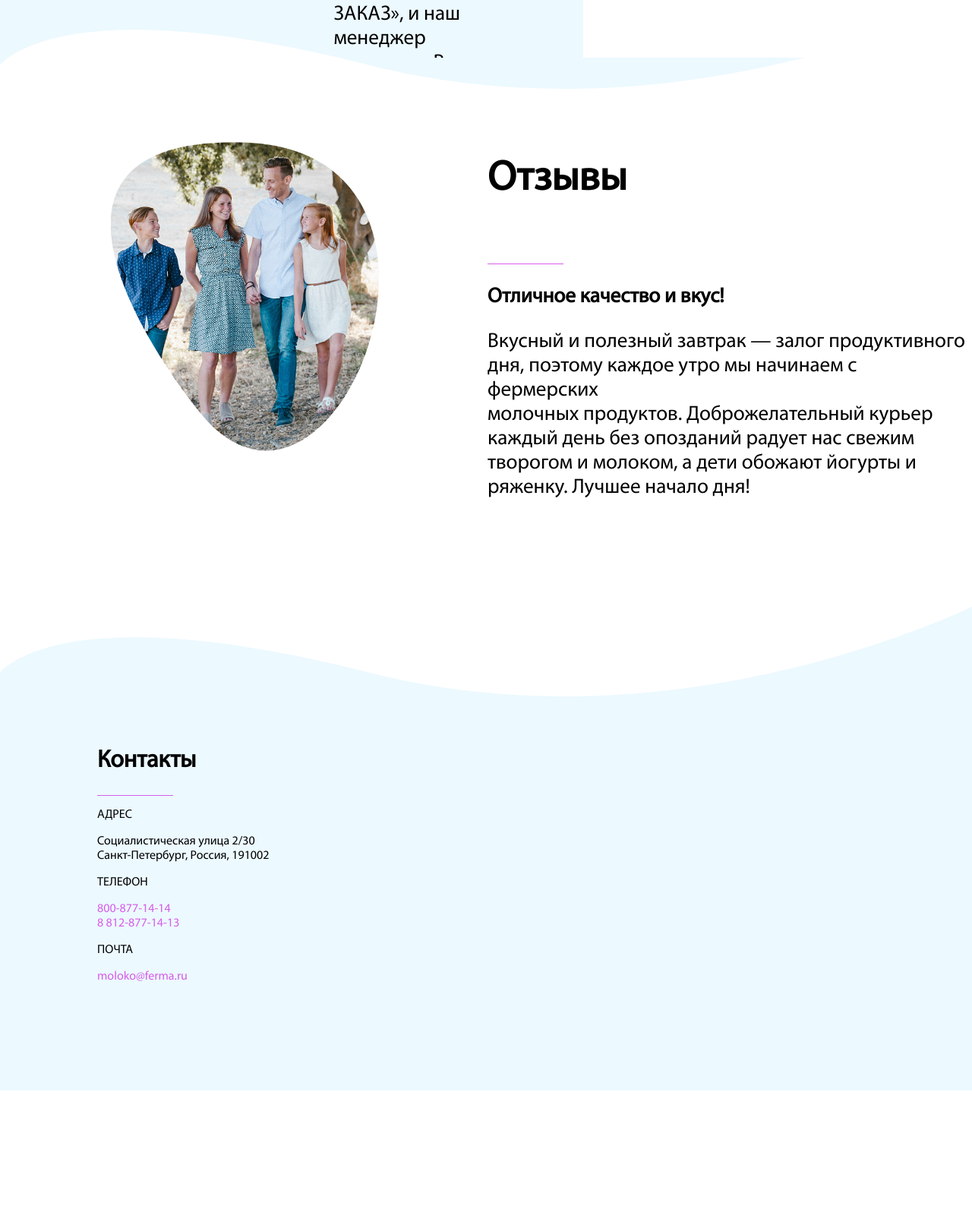
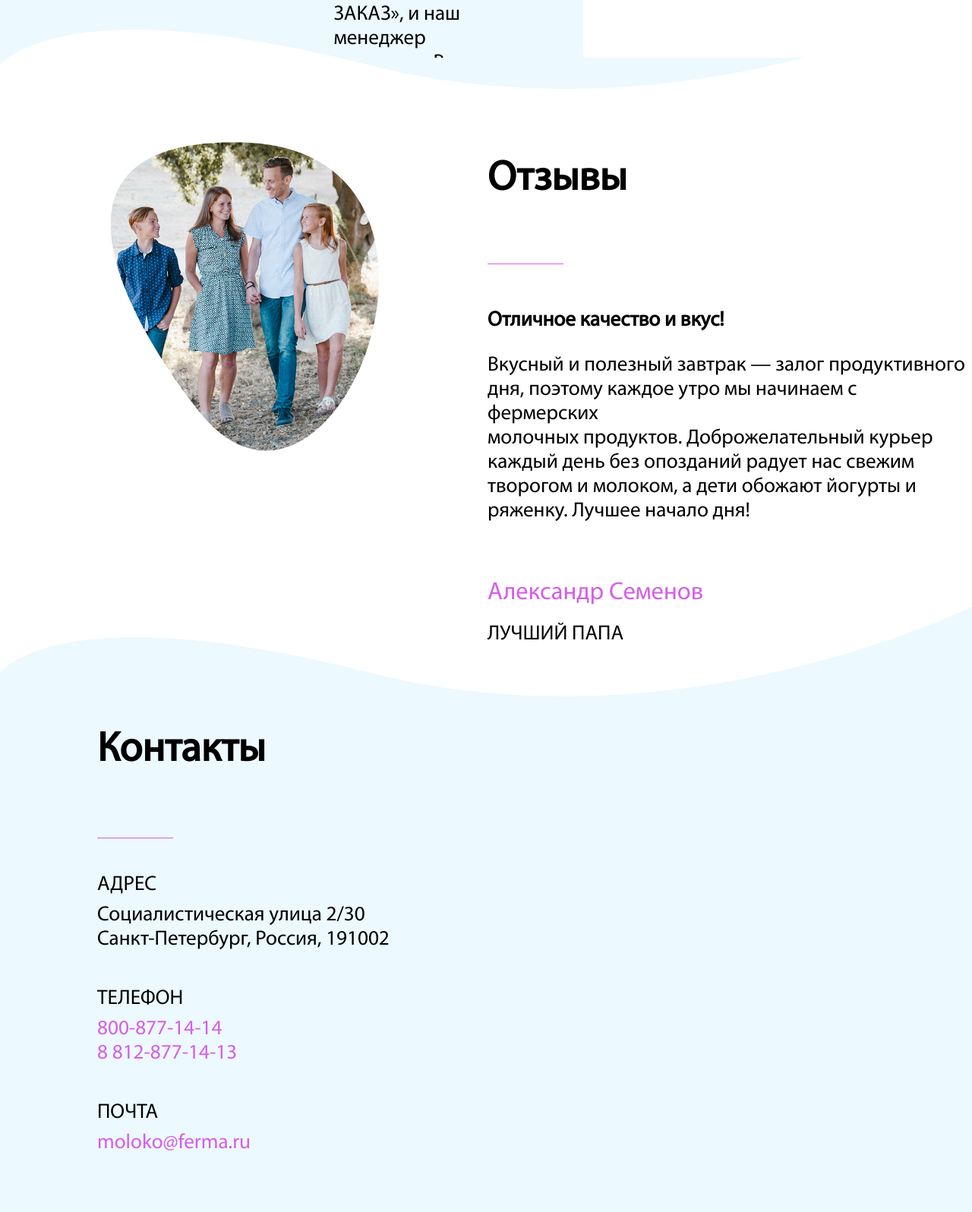
Before and after one commit to AleksandrMishinn/MooMilk-PHP, a PHP site: page / in a window 1280 px wide. Shown: the part 4844-6440 px from the top of the page at 76% size. Before the commit the page ends 6280 px from the top, so only its background shows below. Run offline with PHP 8.4, Linux system fonts and the light colour scheme.

Commit message:
Feedback and contacts blocks modifications.

```diff
--- a/css/style.css
+++ b/css/style.css
@@ -82,6 +82,11 @@
 
 .left-text {
     text-align: left;
+}
+
+.line {
+    width: 100px;
+    border-bottom: 1px solid #d65ee8;
 }
 
 
@@ -268,7 +273,7 @@
     padding: 0;
     margin: 0;
     height: 90vh;
-    width: 100vw;
+    width: 100%;
     font-size: 170%;
 }
 
@@ -285,14 +290,53 @@
     padding-bottom: 5%;
 }
 
+.feedback .bold-text {
+    padding-top: 5%;
+}
+
+#feedback-author {
+    margin: 0;
+    padding-top: 7%;
+    font-size: 120%;
+    color: #d65ee8;
+}
+
+#feedback-profession {
+    margin: 0;
+    padding-top: 3%;
+    text-transform: uppercase;
+}
+
 
 /* Contacts */
 
 .contacts {
     overflow: hidden;
     padding-left: 10%;
-    height: 60vh;
+    height: 80vh;
     background: #ecf9ff;
+    font-size: 170%;
+}
+
+.contacts h2 {
+    margin: 0;
+    padding-bottom: 7%;
+}
+
+.map {
+    float: right;
+    margin: 0;
+    padding: 5% 7% 7% 3%;
+}
+
+.contact-type {
+    margin: 0;
+    padding-top: 4%;
+}
+
+.contact-type+p {
+    margin-bottom: 0;
+    margin-top: 1vh;
 }
 
 #waveFooter {
@@ -312,13 +356,3 @@
 #waveFooter path {
     fill: #ecf9ff;
 }
-
-.map {
-    float: right;
-    padding-right: 5%;
-}
-
-.line {
-    width: 100px;
-    border-bottom: 1px solid #d65ee8;
-}
--- a/index.html
+++ b/index.html
@@ -243,6 +243,9 @@
                 <p class="bold-text">Отличное качество и вкус!</p>
                 <p>Вкусный и полезный завтрак — залог продуктивного<br> дня, поэтому каждое утро мы начинаем с фермерских<br> молочных продуктов. Доброжелательный курьер<br> каждый день без опозданий радует нас свежим<br> творогом и молоком, а дети обожают
                     йогурты и<br> ряженку. Лучшее начало дня!</p>
+
+                <p id="feedback-author">Александр Семенов</p>
+                <p id="feedback-profession">лучший папа</p>
             </td>
 
         </tr>
@@ -258,7 +261,7 @@
         <a name="contacts"> </a>
 
         <p class="map">
-            <script type="text/javascript" charset="utf-8" async src="https://api-maps.yandex.ru/services/constructor/1.0/js/?um=constructor%3Abb53df19be900b540a530281680282bc6121b4b026d7c97fa07a7d8eba226c3b&amp;width=600&amp;height=400&amp;lang=ru_RU&amp;scroll=true">
+            <script type="text/javascript" charset="utf-8" async src="https://api-maps.yandex.ru/services/constructor/1.0/js/?um=constructor%3Abb53df19be900b540a530281680282bc6121b4b026d7c97fa07a7d8eba226c3b&amp;width=800&amp;height=600&amp;lang=ru_RU&amp;scroll=true">
             </script>
         </p>
 
@@ -267,14 +270,14 @@
         <div class="line">
         </div>
 
-        <p>АДРЕС</p>
+        <p class="contact-type">АДРЕС</p>
         <p>Социалистическая улица 2/30 <br> Санкт-Петербург, Россия, 191002
         </p>
 
-        <p>ТЕЛЕФОН</p>
+        <p class="contact-type">ТЕЛЕФОН</p>
         <p class="pink-text">800-877-14-14 <br> 8 812-877-14-13</p>
 
-        <P>ПОЧТА</P>
+        <P class="contact-type">ПОЧТА</P>
         <p class="pink-text">moloko@ferma.ru</p>
     </section>
 
```
